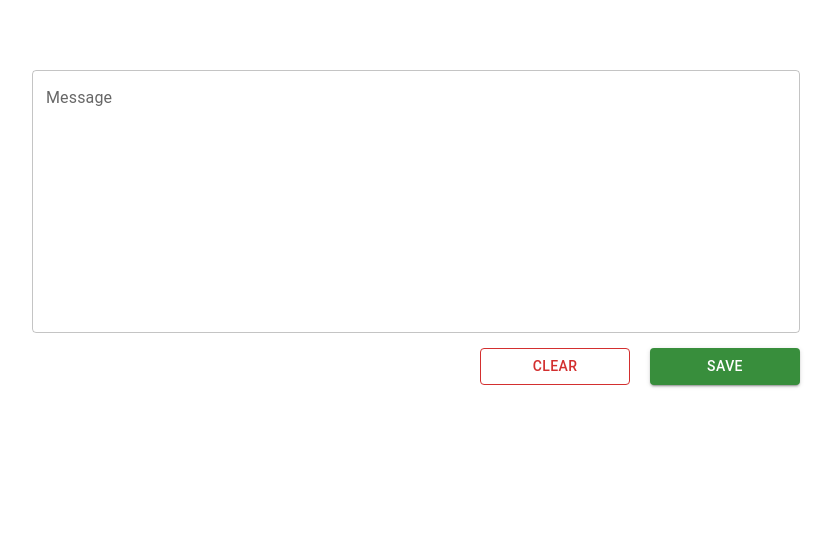
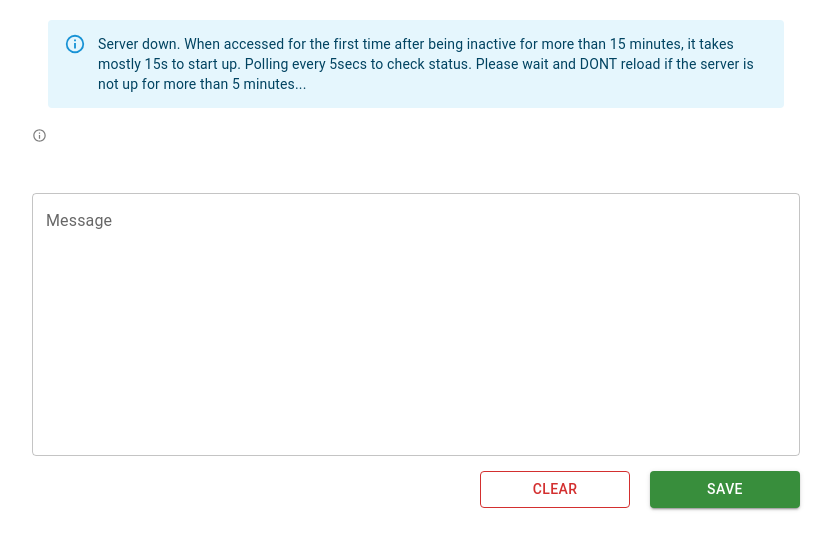
Before and after one commit to PrashanthLM10/cts-react-test, a React (Create React App) app: page / in a window 1280 px wide. Shown: the top 550 px of the page, without its empty margins (224-1056 px from the left). Built offline with nearby package versions, Linux system fonts and the light colour scheme; no server answers.

Commit message:
Added prev message

```diff
--- a/package.json
+++ b/package.json
@@ -5,6 +5,7 @@
   "dependencies": {
     "@emotion/react": "^11.10.6",
     "@emotion/styled": "^11.10.6",
+    "@mui/icons-material": "^5.14.9",
     "@mui/material": "^5.12.0",
     "@testing-library/jest-dom": "^5.16.5",
     "@testing-library/react": "^13.4.0",
--- a/src/App.css
+++ b/src/App.css
@@ -21,6 +21,13 @@
   width: 60%;
   display: flex;
   justify-content: center;
+  flex-direction: column;
+  align-items: flex-end;
+}
+
+.message-time-ctr {
+  color: gray;
+  font-size: 12px;
 }
 
 .message-btn-ctr {
@@ -41,3 +48,30 @@
   width: 150px;
   margin-right: 20px !important;
 }
+
+.previous-message-ctr {
+    display: flex;
+    flex-direction: column;
+    align-items: center;
+    width: 100%;
+    margin-top: 20px;
+    font-size: 15px;
+}
+
+.previous-message-header-ctr {
+  display: flex;
+  justify-content: space-between;
+  width: 60%;
+  align-items: center;
+  font-size: 13px;
+}
+
+.previous-message-content-ctr {
+  width: 60%;
+}
+
+.previous-message-header-ctr svg {
+  color: gray;
+  font-size: 15px;
+  margin-right: 10px;
+}
--- a/src/App.js
+++ b/src/App.js
@@ -1,5 +1,6 @@
 import { useEffect, useState } from 'react';
-import { Button, TextField, Snackbar, Alert}  from '@mui/material';
+import { Button, TextField, Snackbar, Alert, Tooltip}  from '@mui/material';
+import InfoOutlinedIcon from '@mui/icons-material/InfoOutlined';
 import { getMessage, saveMessage, checkServerStatus} from './services/message.service';
 import './App.css';
 
@@ -20,14 +21,18 @@ const alertErrorMessage = `Server down. When accessed for the first time after b
 Please wait and DONT reload if the server is not up for more than 5 minutes...`;
 function App() {
   const [message, setMessage] = useState('');
+  const [messageTime, setMessageTime] = useState('');
+  const [prevMessageObj, setPrevMessage] = useState('');
   const [open, setOpen] = useState(false);
   //const [showAlert, setShowAlert] = useState(false);
-  const [serverUp, setServerUp] = useState('');
+  const [serverUp, setServerUp] = useState(false);
 
   useEffect(() => {
     if(serverUp) {
       getMessage().then(res => {
          setMessage(res.data.message);
+         setMessageTime(res.data.time);
+         setPrevMessage({message: res.data.previousMessage, time: res.data.previousMessageTime});
          if(clearPollTimer) clearInterval(clearPollTimer);
       })
     }
@@ -97,15 +102,38 @@ function App() {
       setOpen(false);
   };
 
+  const getTime = time => {
+    const month = new Date(time).getMonth();
+    const date = new Date(time).getDate();
+    const hours = new Date(time).getHours() > 12 ? new Date(time).getHours() - 12 : new Date(time).getHours();
+    const minutes = new Date(time).getMinutes();
+    const seconds = new Date(time).getSeconds();
+
+    return `${date}/${month} ${hours}:${minutes}:${seconds}`
+  }
+
 
 
   return (
    <section className='app-ctr'>
     <section className='top-bar'>
-      {serverUp !== '' && <Alert sx={{width: '55%'}} severity={serverUp ? 'success' : 'error'}>{serverUp ? alertSuccessMessage :  alertErrorMessage}</Alert>}
+      {serverUp !== '' && <Alert sx={{width: '55%'}} severity={serverUp ? 'success' : 'info'}>{serverUp ? alertSuccessMessage :  alertErrorMessage}</Alert>}
+    </section>
+    <section className='previous-message-ctr'>
+      <section className='previous-message-header-ctr'>
+        {prevMessageObj.message && <p>Previous Message:</p>}
+        <span style={{display: 'flex'}}>
+          <Tooltip title="8919368035" placement="left" arrow>
+            <InfoOutlinedIcon />
+          </Tooltip>
+        {prevMessageObj.time && <span class="message-time-ctr">{getTime(prevMessageObj.time)}</span>}
+        </span>
+      </section>
+      {prevMessageObj.message && <section className='previous-message-content-ctr'>{prevMessageObj.message}</section>}
     </section>
       <section className='message-ctr'>
           <section className='message-field-ctr'>
+            {messageTime && <span class="message-time-ctr">Date Time: {getTime(messageTime)}</span>}
               <TextField
                    multiline
                    rows={10}
```
